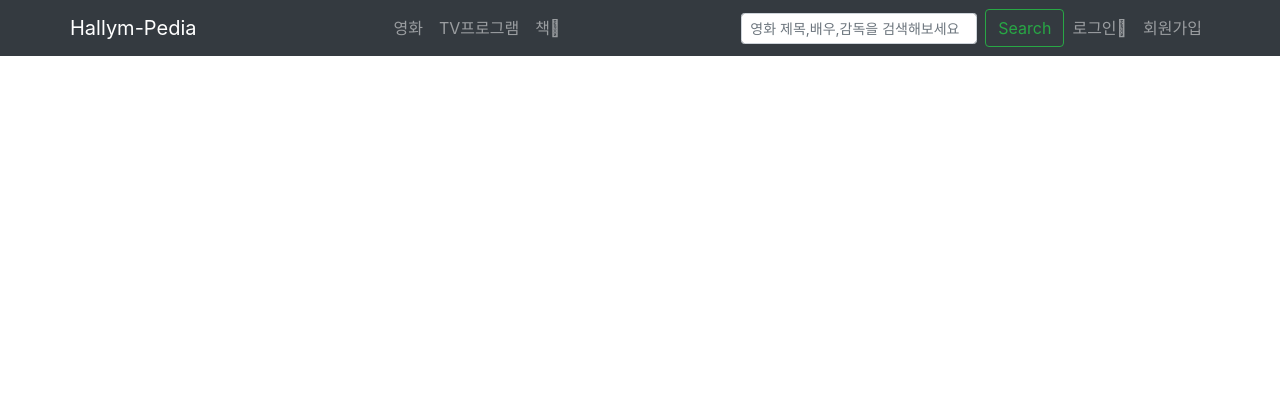
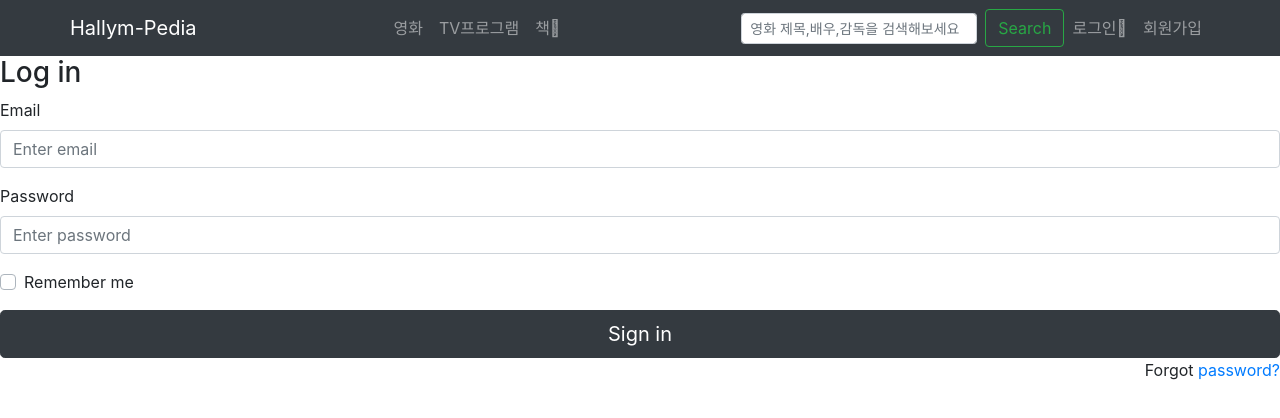
Before and after one commit to SeungMinK/hallym-pedia, a React (Create React App) app: page /SignIn in a window 1280 px wide. Shown: the top 418 px of the page. Built offline with nearby package versions, Linux system fonts and the light colour scheme.

Commit message:
[update] router 경로 업데이트

```diff
--- a/src/App.js
+++ b/src/App.js
@@ -8,6 +8,8 @@ import {
   Button,
 } from "react-bootstrap";
 import { Link, Route, Switch } from "react-router-dom";
+import SignIn from "./Sign/SignIn.js";
+import SignUp from "./Sign/SignUp.js";
 
 function App() {
   return (
@@ -15,7 +17,7 @@ function App() {
       <Navbar bg="dark" variant="dark">
         <Container>
           <Navbar.Brand href="#home">Hallym-Pedia</Navbar.Brand>
-          <Nav className="me-auto">
+          <Nav className="justify-content-start">
             <Nav.Link as={Link} to="/Movie">
               영화
             </Nav.Link>
@@ -36,7 +38,7 @@ function App() {
               />
               <Button variant="outline-success">Search</Button>
             </Form>
-            <Nav.Link as={Link} to="/Login">
+            <Nav.Link as={Link} to="/SignIn">
               로그인
             </Nav.Link>
             <Nav.Link as={Link} to="/SignUp">
@@ -60,11 +62,11 @@ function App() {
         <Route path="/Search">
           <div>검색화면 </div>
         </Route>
-        <Route path="/Login">
-          <div>로그인화면 </div>
+        <Route path="/SignIn">
+          <SignIn></SignIn>
         </Route>
         <Route path="/SignUp">
-          <div>회원가입화면 </div>
+          <SignUp></SignUp>
         </Route>
       </Switch>
     </>
```
